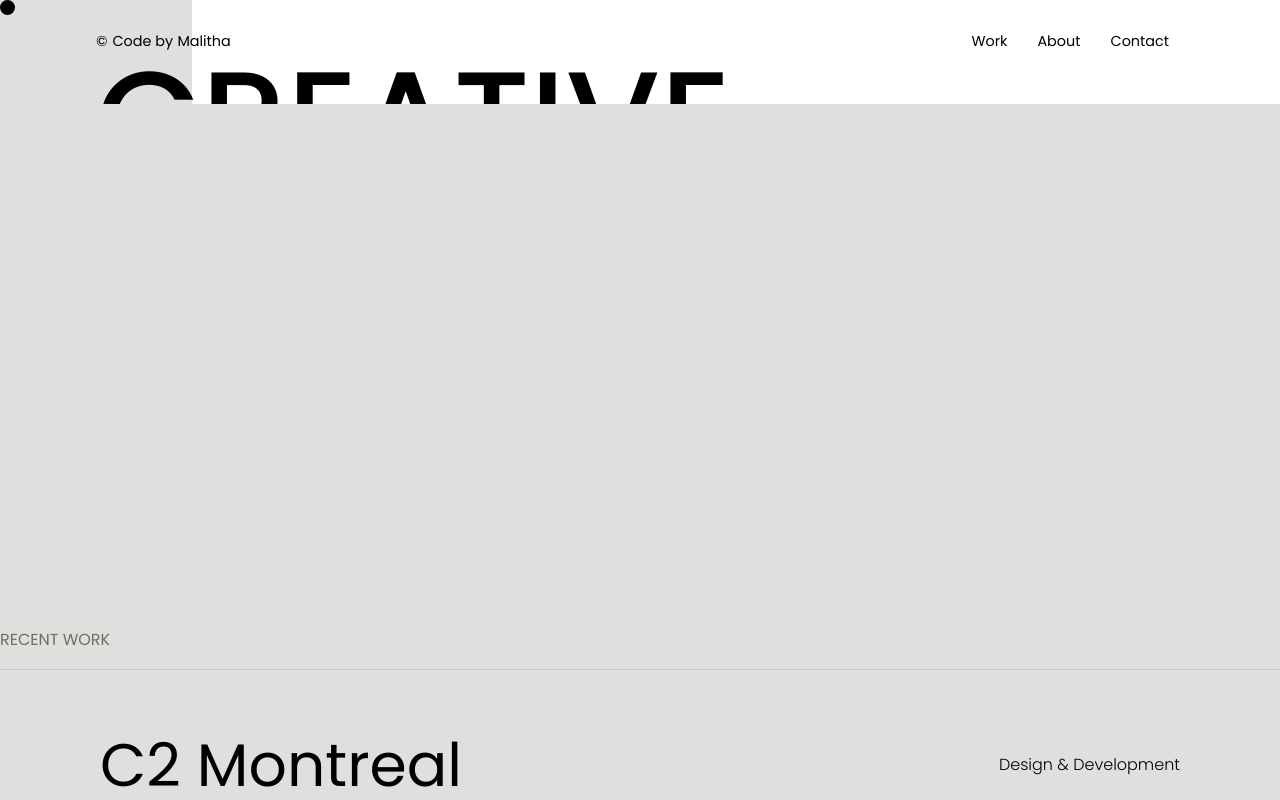
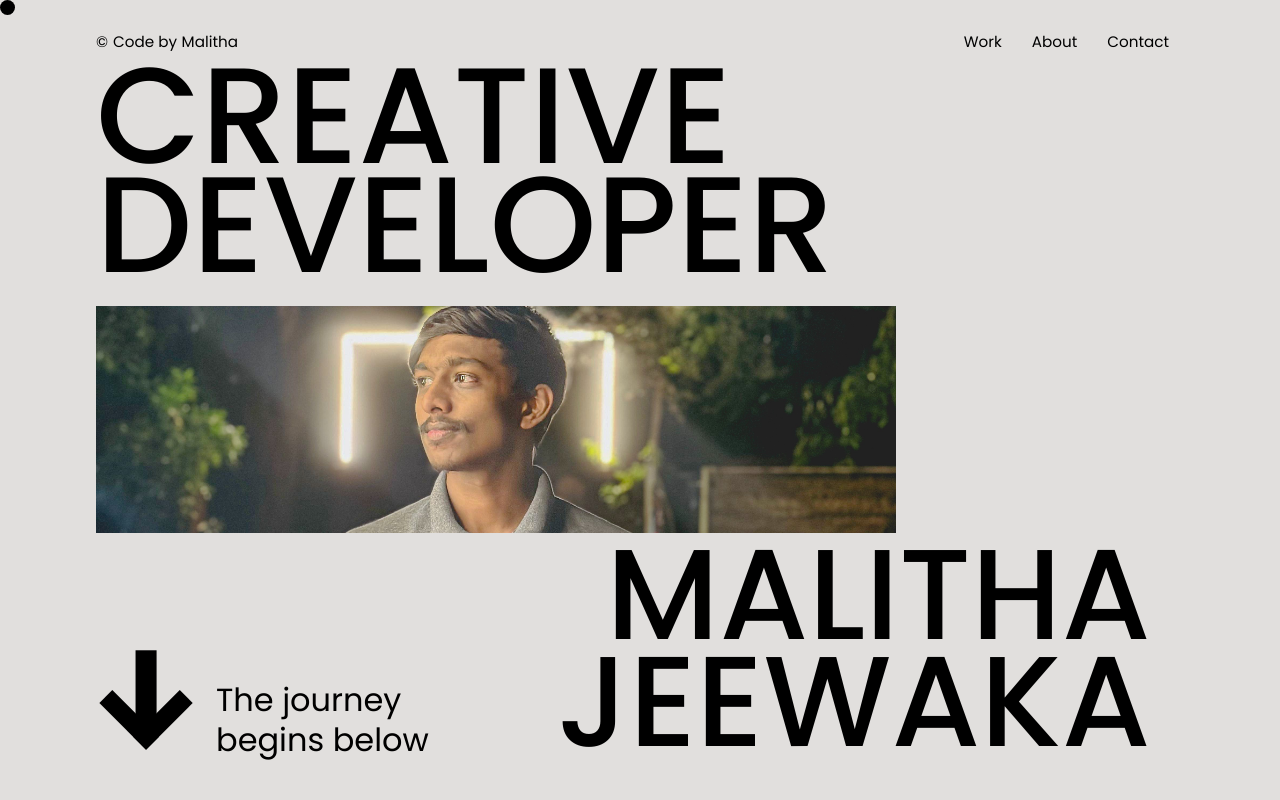
Before and after one commit to MalithaJeewaka/myportfolio, a Next.js app: page / in a window 1280 px wide. Shown: the top 800 px of the page. Built offline with nearby package versions, Linux system fonts and the light colour scheme.

Commit message:
messed up zoom section

```diff
--- a/app/globals.css
+++ b/app/globals.css
@@ -19,7 +19,8 @@
 html {
   scroll-behavior: auto; /* Disable native smooth scrolling */
 }
-W body {
+
+body {
   overflow: hidden;
   background-color: #e1dfdd;
   /* Lenis handles scrolling */
--- a/app/page.tsx
+++ b/app/page.tsx
@@ -1,17 +1,11 @@
 "use client";
 import About from "@/components/About";
-import Hero from "@/components/Hero";
+import Hero2 from "@/components/Hero2";
 import RecentWorks from "@/components/RecentWorks";
-import Scene from "@/components/Scene";
-import { AnimatePresence } from "framer-motion";
-import { main } from "framer-motion/client";
-import Image from "next/image";
+import { AnimatePresence, motion } from "framer-motion";
 import { useEffect, useState } from "react";
 import Preloader from "@/components/Preloader/index";
 import ZoomParallax from "@/components/ZoomParallax/index";
-import Prank from "@/components/Prank";
-import Button from "@/common/RoundedButton";
-import Hero2 from "@/components/Hero2";
 
 export default function Home() {
   const [isLoading, setIsLoading] = useState(true);
@@ -24,9 +18,7 @@ export default function Home() {
 
       setTimeout(() => {
         setIsLoading(false);
-
         document.body.style.cursor = "default";
-
         window.scrollTo(0, 0);
       }, 2000);
     })();
@@ -37,22 +29,24 @@ export default function Home() {
       <AnimatePresence mode="wait">
         {isLoading && <Preloader />}
       </AnimatePresence>
-      <div className="z-0 relative overflow-x-hidden text-white">
-        {/* <Hero /> */}
-        <Hero2 />
 
-        <div className=" bg-cream z-10">
-          <div className="max-w-7xl mx-auto ">
-            <About />
-            <RecentWorks />
+      {!isLoading && (
+        <motion.div
+          className="z-0 relative overflow-x-hidden text-white"
+          initial={{ opacity: 0 }}
+          animate={{ opacity: 1 }}
+          transition={{ duration: 0.8, ease: "easeOut" }}
+        >
+          <Hero2 />
+          <div className="bg-cream z-10">
+            <div className="max-w-7xl mx-auto">
+              <About />
+              <RecentWorks />
+            </div>
           </div>
-        </div>
-      </div>
-      <ZoomParallax />
-      <About />
-      <div className="">
-        <Button>Hello</Button>
-      </div>
+          <ZoomParallax />
+        </motion.div>
+      )}
     </main>
   );
 }
--- a/common/RoundedButton/index.jsx
+++ b/common/RoundedButton/index.jsx
@@ -6,7 +6,7 @@ import Magnetic from "../Magnetic";
 
 export default function Button({
   children,
-  backgroundColor = "#455CE9",
+  backgroundColor = "#800000",
   ...attributes
 }) {
   const circle = useRef(null);
--- a/components/About.tsx
+++ b/components/About.tsx
@@ -84,7 +84,7 @@ const About = () => {
             )}
           </p>
         </div>
-        <div ref={circleRef} className="flex justify-center items-center ">
+        <div ref={circleRef} className="cursor-pointer">
           <Button className={styles.button}>
             <p>About me</p>
           </Button>
--- a/components/Header/nav/Curve/styles.module.scss
+++ b/components/Header/nav/Curve/styles.module.scss
@@ -1,9 +1,9 @@
-.svgCurve{
+.svgCurve {
   position: absolute;
   top: 0;
   left: -99px;
   width: 100px;
   height: 100%;
-    fill: rgb(41, 41, 41);
+  fill: #f5f5dc;
   stroke: none;
 }
--- a/components/Header/nav/style.module.scss
+++ b/components/Header/nav/style.module.scss
@@ -1,6 +1,6 @@
 .menu {
   height: 100vh;
-  background-color: #e1dfdd;
+  background-color: #f5f5dc;
   position: fixed;
   right: 0;
   top: 0;
--- a/components/Header/style.module.scss
+++ b/components/Header/style.module.scss
@@ -11,7 +11,7 @@
   font-weight: 300;
   box-sizing: border-box;
   align-items: center;
-  font-size: 0.9rem;
+  font-size: 0.95rem;
   font-weight: 400;
 
   .logo {
--- a/components/Hero2.tsx
+++ b/components/Hero2.tsx
@@ -8,6 +8,8 @@ import { ScrollTrigger } from "gsap/all";
 import Parallax from "./Parallax";
 import ZoomParallax from "./ZoomParallax";
 import Magnetic from "@/common/Magnetic";
+
+import { motion } from "framer-motion";
 
 gsap.registerPlugin(ScrollTrigger);
 
@@ -25,18 +27,6 @@ const Hero2 = () => {
   useGSAP(() => {
     requestAnimationFrame(animation);
 
-    gsap.to(slider.current, {
-      scrollTrigger: {
-        trigger: document.documentElement,
-        start: 0,
-        end: window.innerHeight,
-        scrub: 0.25,
-        onUpdate: (e) => (direction = e.direction * -1),
-      },
-      x: "-=200px",
-      y: "-=100px",
-    });
-
     const tl1 = gsap.timeline({
       scrollTrigger: {
         trigger: mainContainer.current,
@@ -51,33 +41,37 @@ const Hero2 = () => {
 
     tl1.to(mainContainer.current, { scale: 0.8, duration: 1 });
 
-    gsap.to(imageRef.current, {
-      rotateZ: 360, // Full rotation
-      duration: 10, // Time for one full rotation
-      repeat: -1, // Infinite loop
-      ease: "linear", // Constant speed
-    });
-
     gsap.to(arrowRef.current, {
-      scrollTrigger: {
-        trigger: document.documentElement,
-        start: 0,
-        end: window.innerHeight,
-        scrub: 0.25,
-      },
-      rotateZ: 45,
-    });
-
-    gsap.to(containerRef.current, {
-      scrollTrigger: {
-        trigger: document.documentElement,
-        start: 0,
-        end: window.innerHeight,
-        scrub: 0.25,
-      },
-      y: "-=100px",
+      y: -10,
+      yoyo: true,
+      duration: 0.5,
+      ease: "power2.out",
+      repeat: -1,
     });
   }, []);
+
+  useGSAP(() => {
+    const textElements = document.querySelectorAll(".text-anim span");
+
+    gsap.fromTo(
+      ".helloo span",
+      { y: "100%" },
+      {
+        y: "0%",
+        duration: 1,
+        ease: "power2.out",
+        stagger: 0.02,
+        delay: 0.5,
+      }
+    );
+  });
+
+  const wrapWordsInSpans = (text: any) =>
+    text.split(" ").map((word: any, i: any) => (
+      <span key={i} className="inline-block helloo overflow-hidden">
+        <span className="block">{word}&nbsp;</span>
+      </span>
+    ));
 
   const animation = () => {
     if (xPercent <= -100) {
@@ -95,17 +89,18 @@ const Hero2 = () => {
   return (
     <div
       ref={mainContainer}
-      className="bg-cream -z-10 relative h-[100vh] w-screen flex flex-col px-[6rem] text-black py-10 gap-3 pt-16"
+      className="bg-cream  -z-10  relative h-[100vh] w-screen flex flex-col px-[6rem] text-black py-10 gap-3 pt-16"
     >
       <div className=" flex-1 flex items-end mb-3">
-        <h1 className="text-[8.5rem] font-medium leading-[7rem] ">
-          CREATIVE
-          <br /> DEVELOPER
+        <h1 className="text-[8.5rem] text-anim font-medium leading-[6.5rem] ">
+          {wrapWordsInSpans("CREATIVE")}
+          <br />
+          {wrapWordsInSpans("DEVELOPER")}
         </h1>
       </div>
 
       <div className="w-[800px] h-[250px]">
-        <div className="relative h-full w-full bg-[url(/images/mee4.jpg)] bg-center bg-cover bg-fixed">
+        <div className="relative h-full w-full bg-[url(/images/mee4.jpg)] bg-center bg-cover ">
           {/* <Image
             src={"/images/mee.jpg"}
             layout="fill"
@@ -121,18 +116,18 @@ const Hero2 = () => {
             width={100}
             height={100}
             alt="down arrow"
+            ref={arrowRef}
           />
-          <div className="flex-1  flex justify-end">
+          <div className="flex-1  flex justify-start">
             <p className=" text-[2rem] font-normal leading-tight">
-              UNDERGRADUATE <br />
-              COMPUTER ENGINEER
+              The journey <br /> begins below
             </p>
           </div>
         </div>
         <div className="flex-1 flex items-end justify-end">
-          <h1 className="text-[9rem] font-medium leading-[7.5rem] text-right">
-            MALITHA <br />
-            JEEWAKA
+          <h1 className="text-[8rem] text-anim font-medium leading-[6.3rem] text-right">
+            {wrapWordsInSpans("MALITHA")} <br />
+            {wrapWordsInSpans("JEEWAKA")}
           </h1>
         </div>
       </div>
--- a/components/Preloader/style.module.scss
+++ b/components/Preloader/style.module.scss
@@ -1,4 +1,4 @@
-.introduction{
+.introduction {
   height: 100vh;
   width: 100vw;
   display: flex;
@@ -6,28 +6,28 @@
   justify-content: center;
   position: fixed;
   z-index: 99;
-    background-color: #141516;
-    svg{
+  background-color: #f5f5dc;
+  svg {
     position: absolute;
     top: 0;
     width: 100%;
     height: calc(100% + 300px);
-        path{
-            fill: #141516;
+    path {
+      fill: #f5f5dc;
     }
   }
-    p{
+  p {
     display: flex;
-        color: white;
+    color: black;
     font-size: 42px;
     align-items: center;
     position: absolute;
     z-index: 1;
-        span{
+    span {
       display: block;
       width: 10px;
       height: 10px;
-            background-color: white;
+      background-color: black;
       border-radius: 50%;
       margin-right: 10px;
     }
```
Also changed, not shown: utils/useMousePosition.ts (added, +19 -0 lines), public/mask.svg (added). Lines whose indentation alone changed are shown as unchanged.
